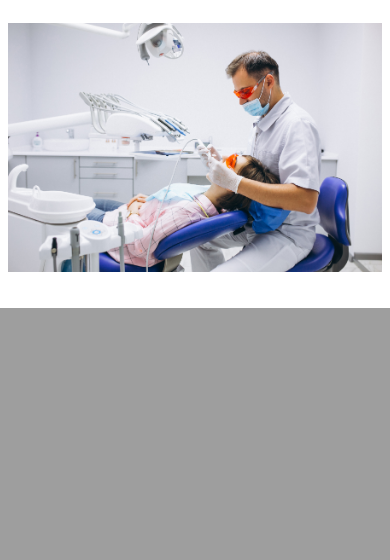
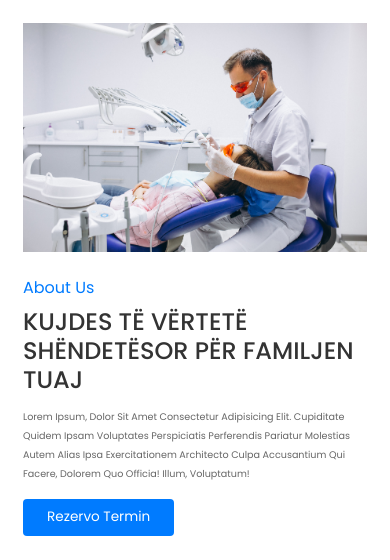
Before and after one commit to ArdianHalilaj7/DentalCare, a PHP site: page / in a window 390 px wide. Shown: the part 893-1453 px from the top of the page. Before the commit the page ends 1201 px from the top, so only its background shows below. Run offline with PHP 8.4, Linux system fonts and the light colour scheme.

Commit message:
"about" part

```diff
--- a/css/style.css
+++ b/css/style.css
@@ -52,7 +52,7 @@ section{
 }
 
 .header.active{
-    /* background-color: var(--white); */
+    background-color: var(--light-bg);
     box-sizing: var(--box-shadow);
     border: 0;
 }
@@ -121,6 +121,32 @@ section{
     color: var(--light-color);
     padding: 1rem 0;
 }
+
+.about .row{
+    min-height: 50vh;
+}
+
+.about .content span{
+    font-size: 2rem;
+    color: var(--blue);
+}
+
+.about .content h3{
+    font-size: 3rem;
+    color: var(--black);
+    margin-top: 1rem;
+    text-transform: uppercase;
+}
+
+.about .content p{
+    padding: 1rem 0;
+    font-size: 1.2rem;
+    color: var(--light-color);
+    line-height: 2;
+}
+
+
+
 
 
 
@@ -203,6 +229,15 @@ section{
     }
 
     .home .content h3{
-        font-size: 5rem;
+        font-size: 6rem;
+        padding-bottom: 150px;
+    }
+
+    .home .content p{
+        font-size: 2rem;
+    }
+
+    .home {
+        background-position:right;
     }
 }
--- a/index.html
+++ b/index.html
@@ -68,8 +68,14 @@
     <section class="about" id="about">
         <div class="container">
             <div class="row align-items-center">
-                <div class="image">
-                    <img src="images/image2.jpg" class="w-100 mb-4 mb-mb-0" alt="">
+                <div class="col-md-6 image">
+                    <img src="images/image2.jpg" class="w-100 mb-5 mb-md-0" alt="">
+                </div>
+                <div class="col-md-6 content">
+                    <span>about us</span>
+                    <h3>kujdes të vërtetë shëndetësor për familjen tuaj</h3>
+                    <p>Lorem ipsum, dolor sit amet consectetur adipisicing elit. Cupiditate quidem ipsam voluptates perspiciatis perferendis pariatur molestias autem alias ipsa exercitationem architecto culpa accusantium qui facere, dolorem quo officia! Illum, voluptatum!</p>
+                    <a href="#contact" class="link-btn">rezervo termin</a>
                 </div>
             </div>
         </div>
```
Also changed, not shown: js/script.js (line endings or trailing spaces).
